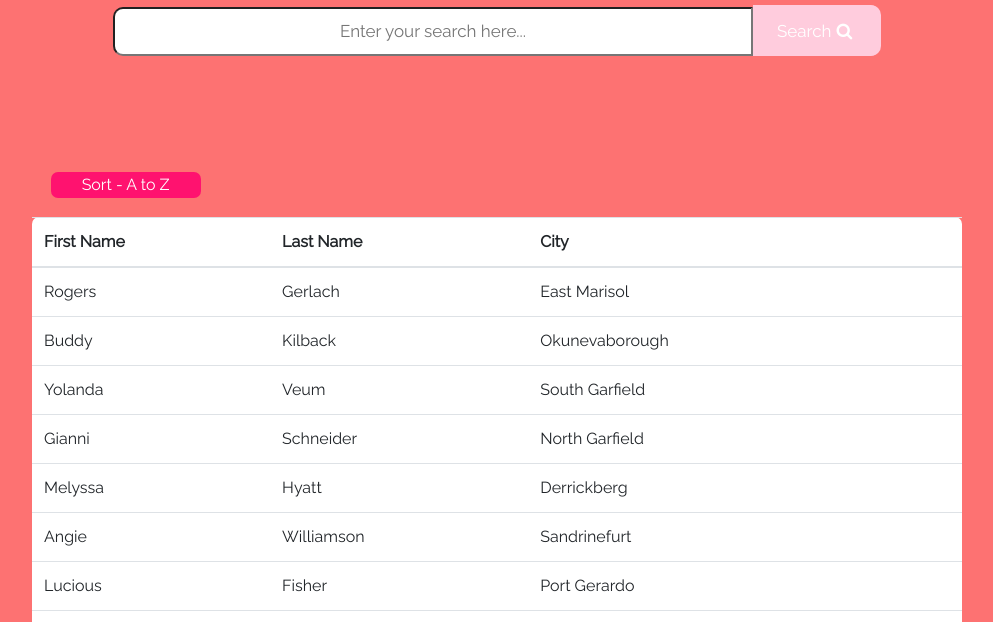
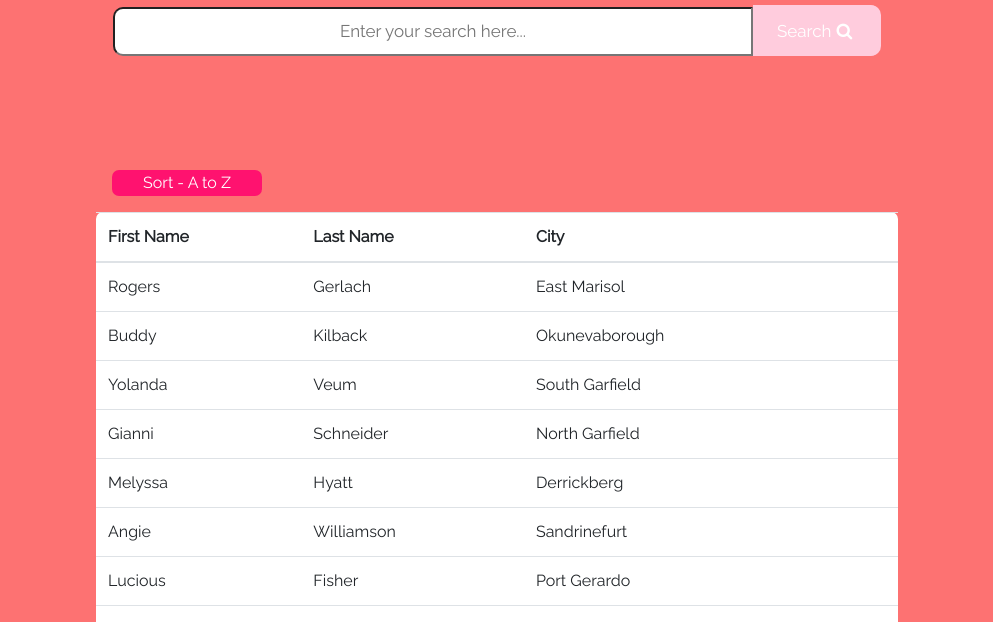
Before and after one commit to jasmineferris/com601-assignment, a website: page index.html in a window 1280 px wide. Shown: the part 164-786 px from the top of the page, without its empty margins (143-1136 px from the left). Drawn offline with nearby package versions, Linux system fonts and the light colour scheme.

Commit message:
Changed table grid and cursor

```diff
--- a/css/style.css
+++ b/css/style.css
@@ -146,5 +146,9 @@ i {
 }
 
 #tableID {
-    width: 75%;
+    width: 65%;
 }
+
+td:hover {
+    cursor: pointer;
+}
```
